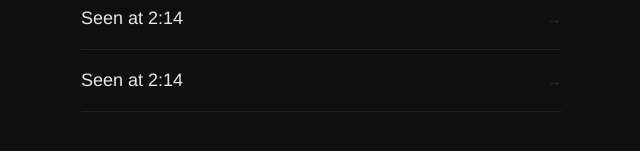
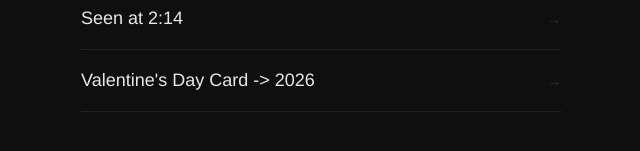
Before and after one commit to denireaux/book-pages, a plain HTML site: page pages/susan/index.html in a window 1280 px wide. Shown: the part 441-592 px from the top of the page, without its empty margins (319-959 px from the left). Drawn offline with Linux system fonts and the light colour scheme.

Commit message:
deploy: bccbb07b210d1dee63515018d5f1aadce8a8601f

```diff
--- a/pages/susan/index.html
+++ b/pages/susan/index.html
@@ -86,7 +86,7 @@
       </li>
       <li>
         <a href="../valentines-day/index.html">
-          <span class="entry-title">Seen at 2:14</span>
+          <span class="entry-title">Valentine's Day Card -> 2026</span>
           <span class="arrow">→</span>
         </a>
       </li>
```
